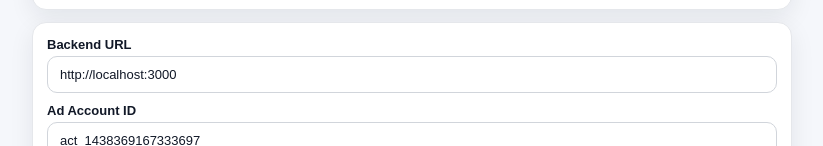
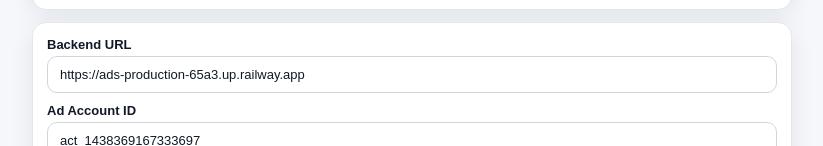
Before and after one commit to ttruong0208/ads, a website: page public/index.html in a window 1280 px wide. Shown: the part 262-408 px from the top of the page, without its empty margins (228-1051 px from the left). Drawn offline with Linux system fonts and the light colour scheme; no server answers.

Commit message:
Update production backend URL default

```diff
--- a/public/index.html
+++ b/public/index.html
@@ -294,7 +294,7 @@
           <div class="grid">
             <div>
               <label for="backendUrl">Backend URL</label>
-              <input id="backendUrl" value="http://localhost:3000" />
+              <input id="backendUrl" value="https://ads-production-65a3.up.railway.app" />
             </div>
 
             <div>
```
